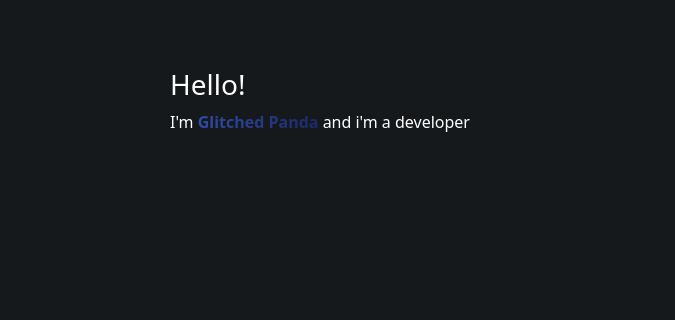
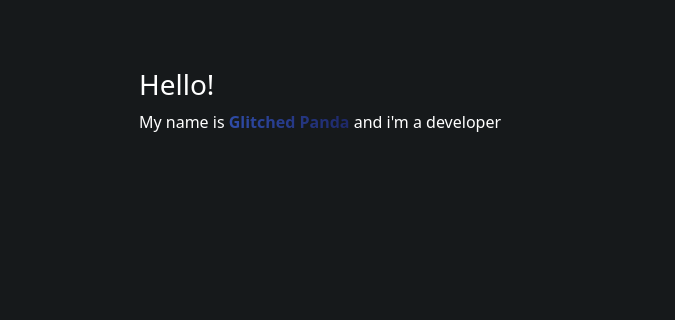
Before and after one commit to GlitchedPanda/glitchedpanda.github.io, a plain HTML site: page index.html in a window 1280 px wide. Shown: the part 357-677 px from the top of the page, 0-675 px from the left. Drawn offline with Linux system fonts and the light colour scheme.

Commit message:
Readded hotfix that was removed due to merge conflicts

```diff
--- a/index.html
+++ b/index.html
@@ -48,7 +48,7 @@
         <div class="col-lg-6 d-flex justify-content-center align-items-center" style="height: 100vh">
           <div class="">
             <h3>Hello!</h1>
-            <p>I'm <strong class="blue-gradient-text">Glitched Panda</strong> and i'm a developer</p>
+            <p>My name is <strong class="blue-gradient-text">Glitched Panda</strong> and i'm a developer</p>
           </div>
         </div>
         <div class="col-lg-6 d-flex align-items-center justify-content-center">
```
